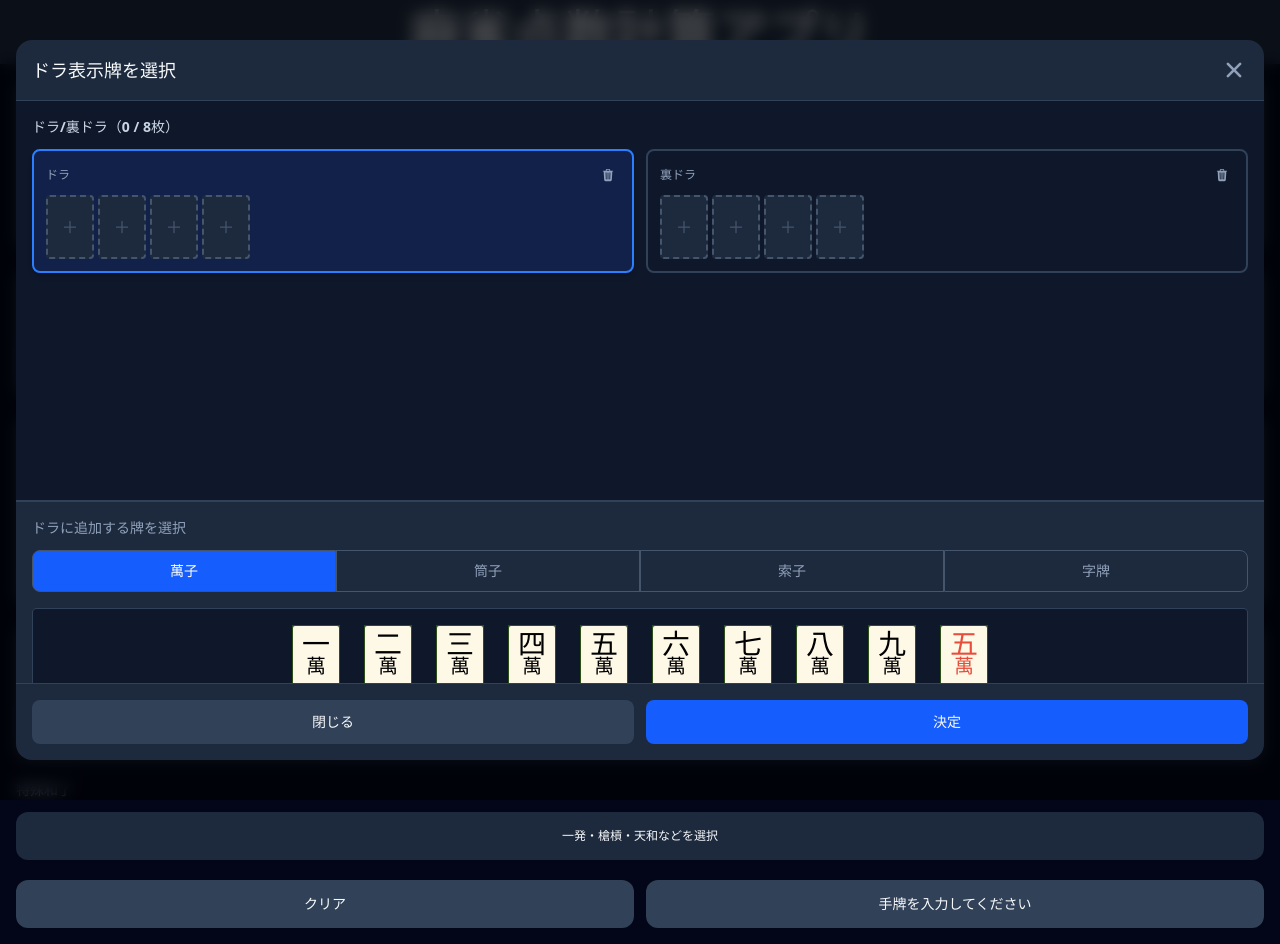
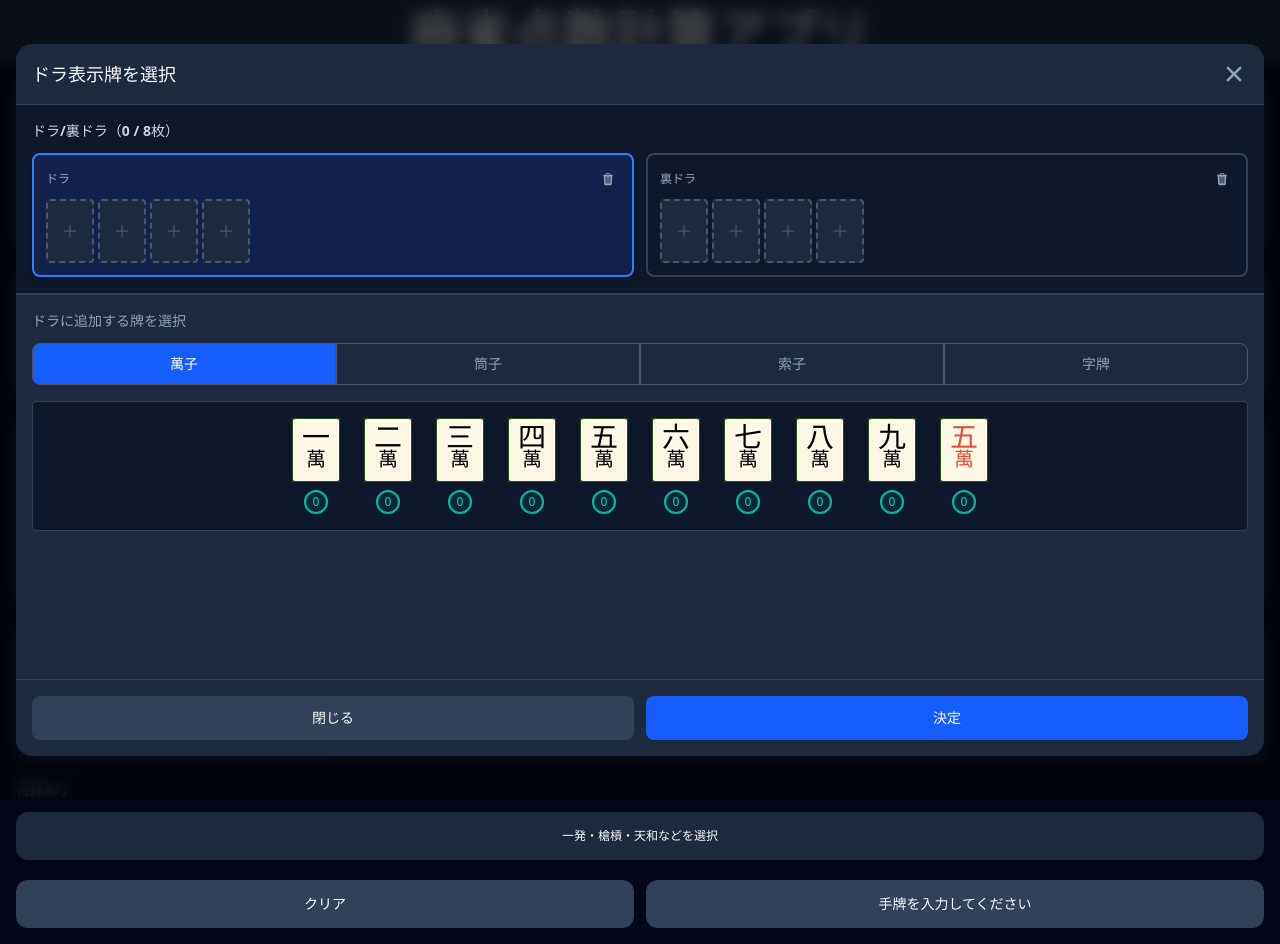
Before and after one commit to ryomeblog/mahjong-calculator-web, a React (Vite) app: page / in a window 1280 px wide. Both pictures are taken after a click on the element "＋ タップして追加". Built offline with nearby package versions, Linux system fonts and the light colour scheme.

Commit message:
style: TileGridとTileSelectModalのスタイル調整

```diff
--- a/src/components/tiles/TileGrid.tsx
+++ b/src/components/tiles/TileGrid.tsx
@@ -121,7 +121,11 @@ export function TileGrid({
           className="w-full rounded-lg border border-slate-600 bg-slate-800 px-3 py-2.5 text-sm text-slate-200 shadow-sm focus:border-blue-500 focus:ring-2 focus:ring-blue-500"
         >
           {(['man', 'pin', 'sou', 'honor'] as TileTab[]).map((tab) => (
-            <option key={tab} value={tab} className="bg-slate-800 text-slate-200">
+            <option
+              key={tab}
+              value={tab}
+              className="bg-slate-800 text-slate-200"
+            >
               {TILE_TAB_LABELS[tab]}
             </option>
           ))}
@@ -171,10 +175,6 @@ export function TileGrid({
             {renderHonorTile('dragon', 'red')}
           </div>
         )}
-
-        <div className="mt-4 text-xs text-slate-500">
-          <p>各牌は最大4枚まで選択できます</p>
-        </div>
       </div>
     </div>
   )
--- a/src/components/tiles/TileSelectModal.tsx
+++ b/src/components/tiles/TileSelectModal.tsx
@@ -376,7 +376,7 @@ export function TileSelectModal({
           </div>
 
           {/* 選択中の牌 / 手牌構造 */}
-          <div className="h-[400px] min-h-[400px] overflow-y-auto border-b border-slate-700 bg-slate-900 p-4">
+          <div className="overflow-y-auto border-b border-slate-700 bg-slate-900 p-4">
             <div className="mb-3 flex items-center justify-between">
               <p className="text-sm font-bold text-slate-300">
                 {isHandMode
@@ -443,7 +443,7 @@ export function TileSelectModal({
           </div>
 
           {/* 牌グリッド */}
-          <div className="flex-1 overflow-y-auto border-t border-slate-700 p-4">
+          <div className="h-[385px] min-h-[385px] overflow-y-auto border-t border-slate-700 p-4">
             {(isHandMode || isDoraMode) && selectedSlotIndex !== null && (
               <p className="mb-3 text-sm text-slate-400">
                 {slots[selectedSlotIndex].label}に追加する牌を選択
```
